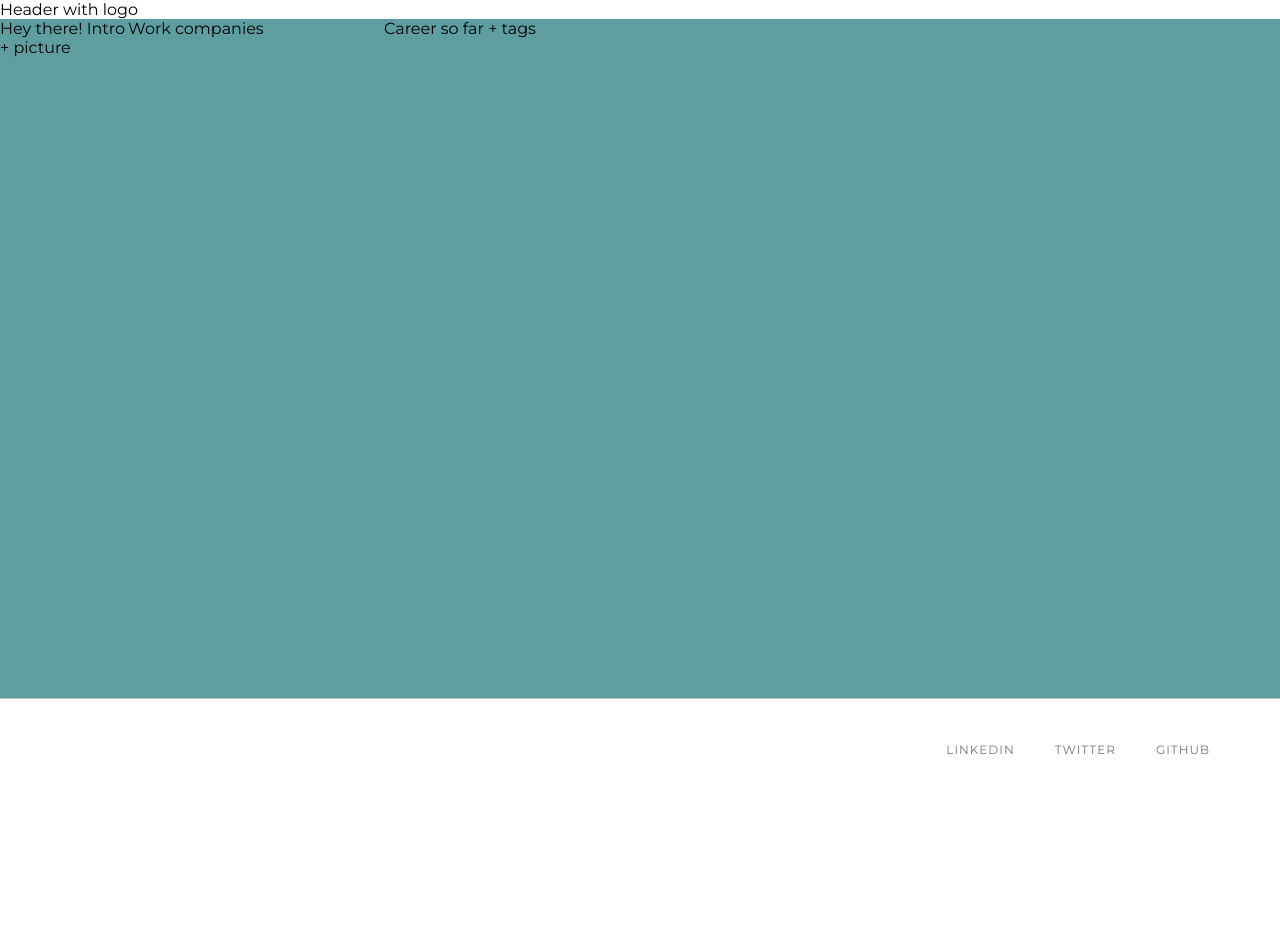
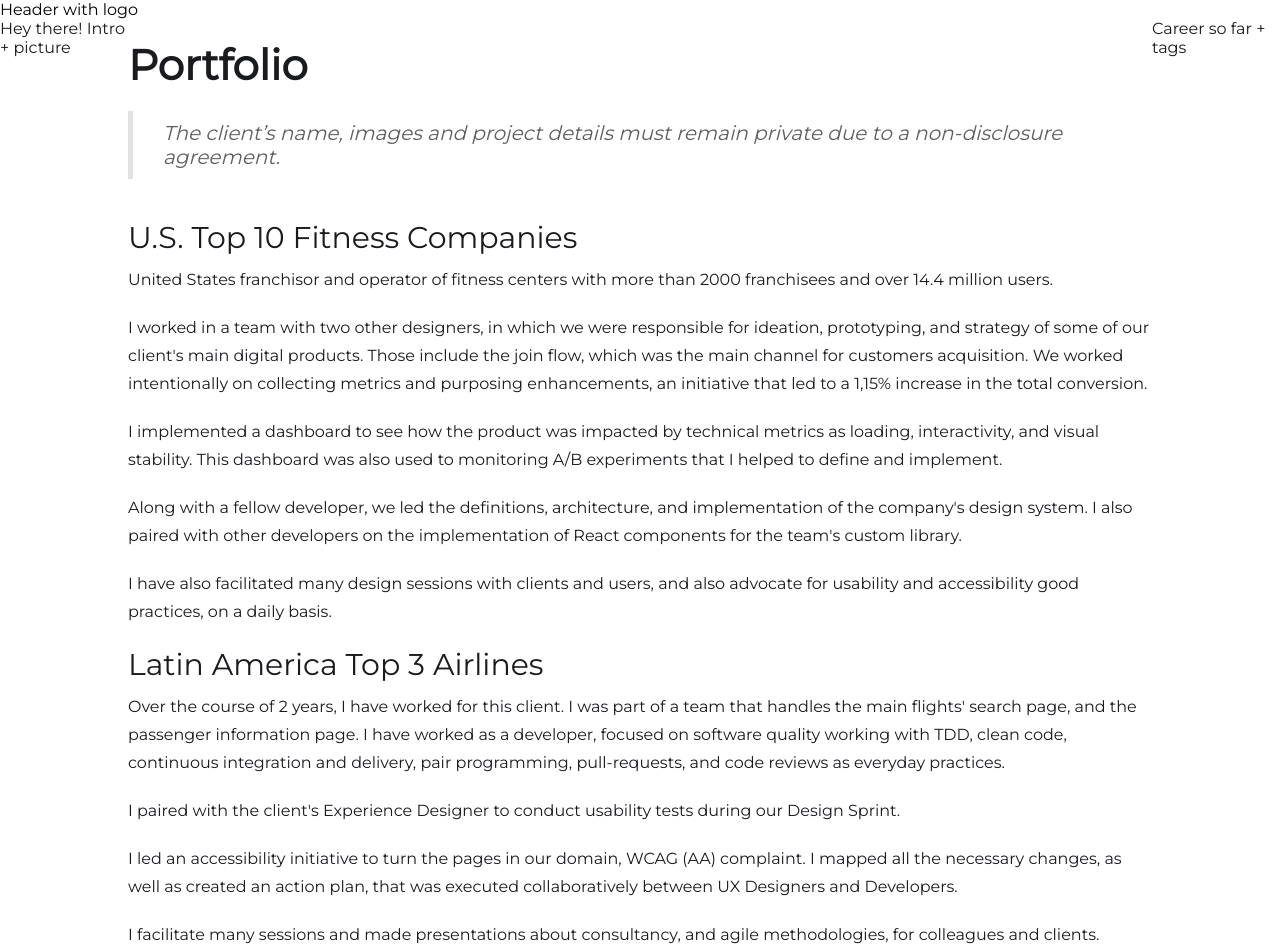
Before and after one commit to inessadl/ine22, a React (Create React App) app: page / in a window 1280 px wide. Shown: the top 952 px of the page. Before the commit the page ends 800 px from the top, so only its background shows below. Built offline with nearby package versions, Linux system fonts and the light colour scheme.

Commit message:
format work section

```diff
--- a/src/App.css
+++ b/src/App.css
@@ -15,15 +15,15 @@ body {
 }
 
 main {
+  color: #1a1b1f;
   flex: 1;
   display: grid;
   grid-template-columns: 10% 20% 20% 20% 20% 10%;
   row-gap: 40px;
-  background-color: cadetblue;
 }
 
 main section {
-  border: 1px solid black;
+  /* border: 1px solid black; */
   height: auto;
 }
 
@@ -46,11 +46,34 @@ main section {
   grid-column-start: 2;
   grid-column-end: 6;
   grid-row-start: 1;
-  background-color:burlywood;
 }
 
-.project {
-  border: 2px solid orange;
+.work > h2 {
+  font-size: 42px;
+  font-weight: 600;
+  margin: 20px 0;
+}
+
+.work > p {
+  border-left: 5px solid #e2e2e2;
+  font-size: 20px;
+  padding: 10px 30px;
+  margin-bottom: 40px;
+  font-style: italic;
+  color: #5e5f62;
+}
+
+.project > h3 {
+  font-size: 30px;
+  font-weight: 400;
+  margin: 10px 0;
+}
+
+.project > p {
+  margin-bottom: 20px;
+  font-size: 16px;
+  line-height: 28px;
+  font-weight: 400;
 }
 
 .app-header {
--- a/src/components/Work.js
+++ b/src/components/Work.js
@@ -3,7 +3,56 @@ import React, { Component } from 'react';
 class Work extends Component {
     render () {
         return (
-            <p>Work companies</p>
+            <section className="work">
+                <h2>Portfolio</h2>
+                <p>The client’s name, images and project details must remain private due to a non-disclosure agreement.</p>
+
+                <div className="project">
+                    <h3>U.S. Top 10 Fitness Companies</h3>
+                    <p>
+                        United States franchisor and operator of fitness centers with more than 2000 franchisees and over 14.4 million users.
+                    </p>
+                    <p>
+                        I worked in a team with two other designers, in which we were responsible for ideation, prototyping, and strategy of some of our client's main digital products. Those include the join flow, which was the main channel for customers acquisition. We worked intentionally on collecting metrics and purposing enhancements, an initiative that led to a 1,15% increase in the total conversion.
+                    </p>
+
+                    <p>
+                        I implemented a dashboard to see how the product was impacted by technical metrics as loading, interactivity, and visual stability. This dashboard was also used to monitoring A/B experiments that I helped to define and implement.
+                    </p>
+
+                    <p>
+                        Along with a fellow developer, we led the definitions, architecture, and implementation of the company's design system. I also paired with other developers on the implementation of React components for the team's custom library.
+                    </p>
+
+                    <p>
+                        I have also facilitated many design sessions with clients and users, and also advocate for usability and accessibility good practices, on a daily basis.
+                    </p>
+                </div>
+
+
+                <div className="project">
+                    <h3>Latin America Top 3 Airlines</h3>
+                    <p>
+                        Over the course of 2 years, I have worked for this client. I was part of a team that handles the main flights' search page, and the passenger information page. I have worked as a developer, focused on software quality working with TDD, clean code, continuous integration and delivery, pair programming, pull-requests, and code reviews as everyday practices.
+                    </p>
+                    <p>
+                        I paired with the client's Experience Designer to conduct usability tests during our Design Sprint.
+                    </p>
+
+                    <p>
+                        I led an accessibility initiative to turn the pages in our domain, WCAG (AA) complaint. I mapped all the necessary changes, as well as created an action plan, that was executed collaboratively between UX Designers and Developers.
+                    </p>
+
+                    <p>
+                        I facilitate many sessions and made presentations about consultancy, and agile methodologies, for colleagues and clients.
+                    </p>
+                </div>
+
+                <div className="project">
+                    <h3>Brazil Top 3 Movie Streaming Companies</h3>
+                    <p>I worked as a frontend developer and consultant working in the implementation of React component in a redesign initiative for a streaming platform.</p>
+                </div>
+            </section>
         )
 
     }
```
